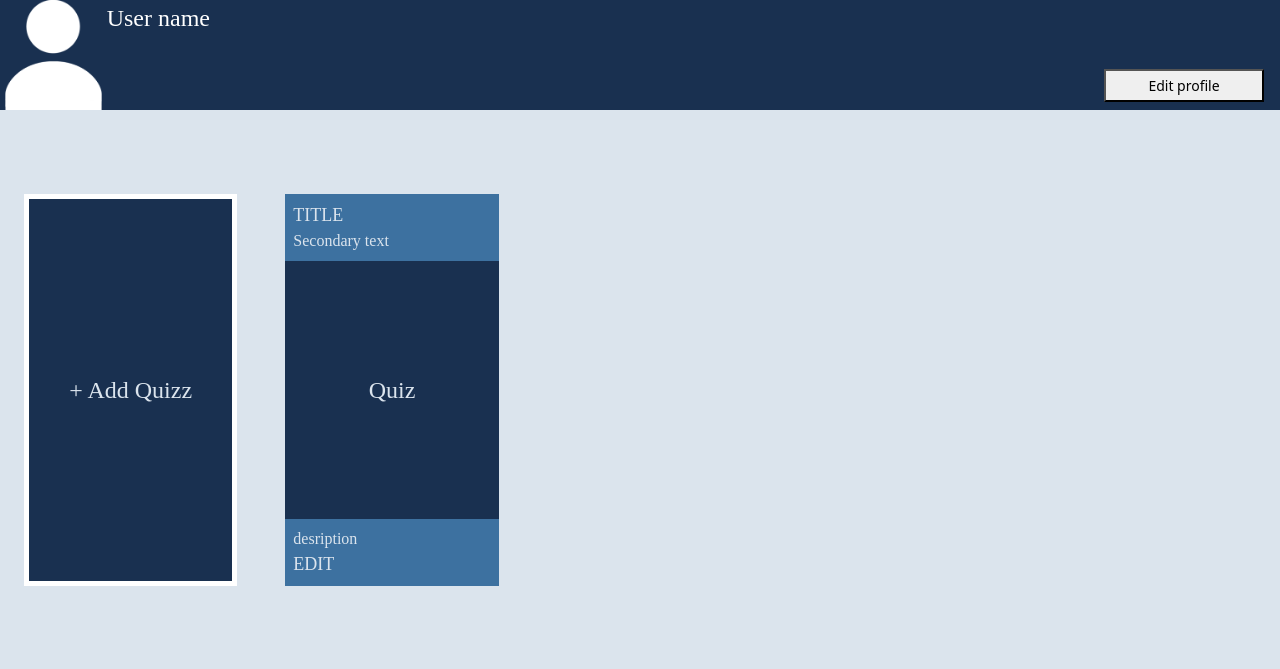
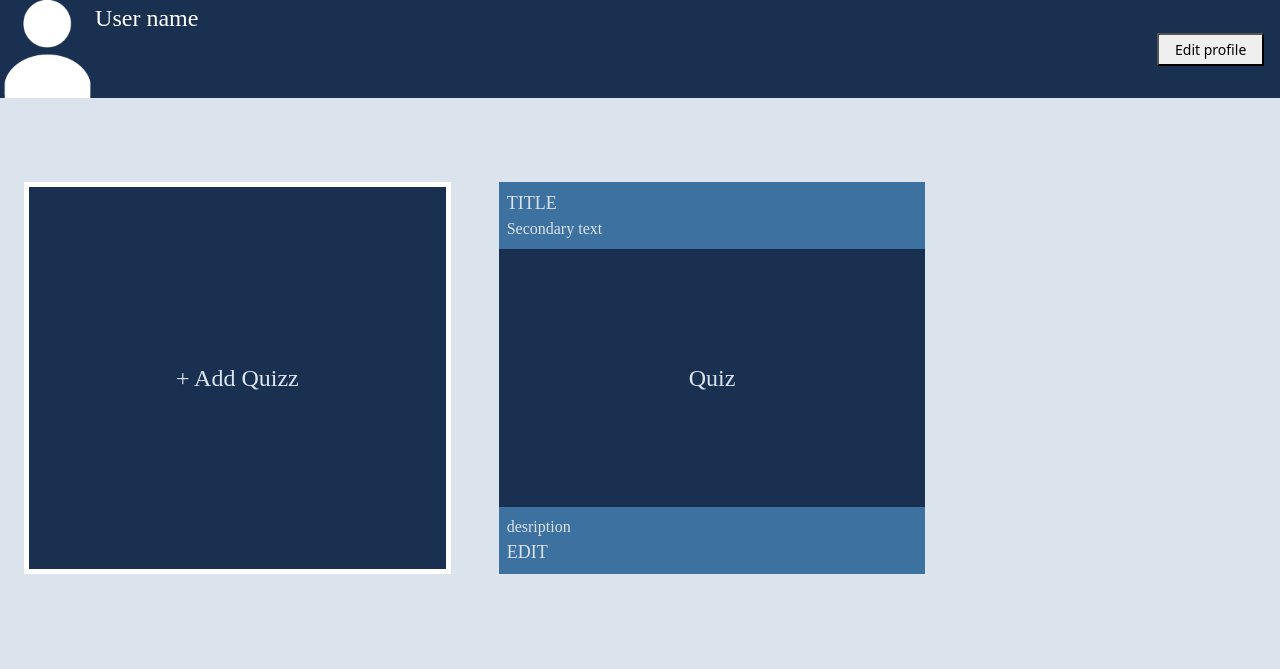
Before and after one commit to InnoSWP/Intaby, a Django app: template web-app/static/templates/page_of_user.html in a window 1280 px wide. Shown: the part 49-718 px from the top of the page. Run offline with Django 4.2, Linux system fonts and the light colour scheme; the template is opened without the code that fills it, so the values that code supplies are empty.

Commit message:
Pull changes

```diff
--- a/web-app/static/templates/page_of_user.html
+++ b/web-app/static/templates/page_of_user.html
@@ -29,21 +29,22 @@
             </button>
         </div>
     </header>
-    <div class="user_wrapper d-flex align-items-center justify-content-start  position-relative">
-        <img src="/web-app/static/images/User_icon.png" class="col-1">
-        <div class="user_name justify-content-start align-self-start col-2" style="color: white;">User name</div>
-        <div class="d-flex justify-content-end position-absolute bottom-0 end-0 col-6">
-            <button class="Edit_profile col-3 my-2 mx-1 mx-md-3 py-1"><a href="main_page.html">Edit profile
-                </a>
+    <div class="user_wrapper d-flex align-items-center justify-content-between  position-relative">
+        <div class="d-flex">
+            <img src="/web-app/static/images/User_icon.png" class="col-2 col-md-1">
+            <div class="user_name justify-content-start align-self-start col-6" style="color: white;">User name</div>
         </div>
+        <button class="Edit_profile col-xl-1 col-md-2 col-4 my-2 mx-1 mx-md-3 py-1"><a href="main_page.html">Edit
+                profile
+            </a>
     </div>
-    <div class="quiz_storage d-flex align-items-center justify-content-start" style="height: 70%">
-        <div class="add_quiz_button mx-4 my-4 p-2 col-2 position-relative" style="height: 70%">
+    <div class="quiz_storage d-flex flex-wrap align-items-center justify-content-center justify-content-md-start" style="height: 70%">
+        <div class="add_quiz_button mx-4 my-4 p-2 col-8 col-md-4 position-relative" style="height: 70%">
             <div class="add_quiz_text text-center position-absolute top-50 start-50 translate-middle col-10"
                 style="color:#DBE4ED">+ Add Quizz
             </div>
         </div>
-        <div class="quiz_button mx-4 my-4 col-2 position-relative" style="height: 70%">
+        <div class="quiz_button mx-4 my-4 col-8 col-md-4 position-relative" style="height: 70%">
             <div class="d-flex flex-column justify-content-between align-items-center" style="height: 100%">
                 <div class="add_quiz_header p-2 col-12">
                     <div class="title">TITLE</div>
```
